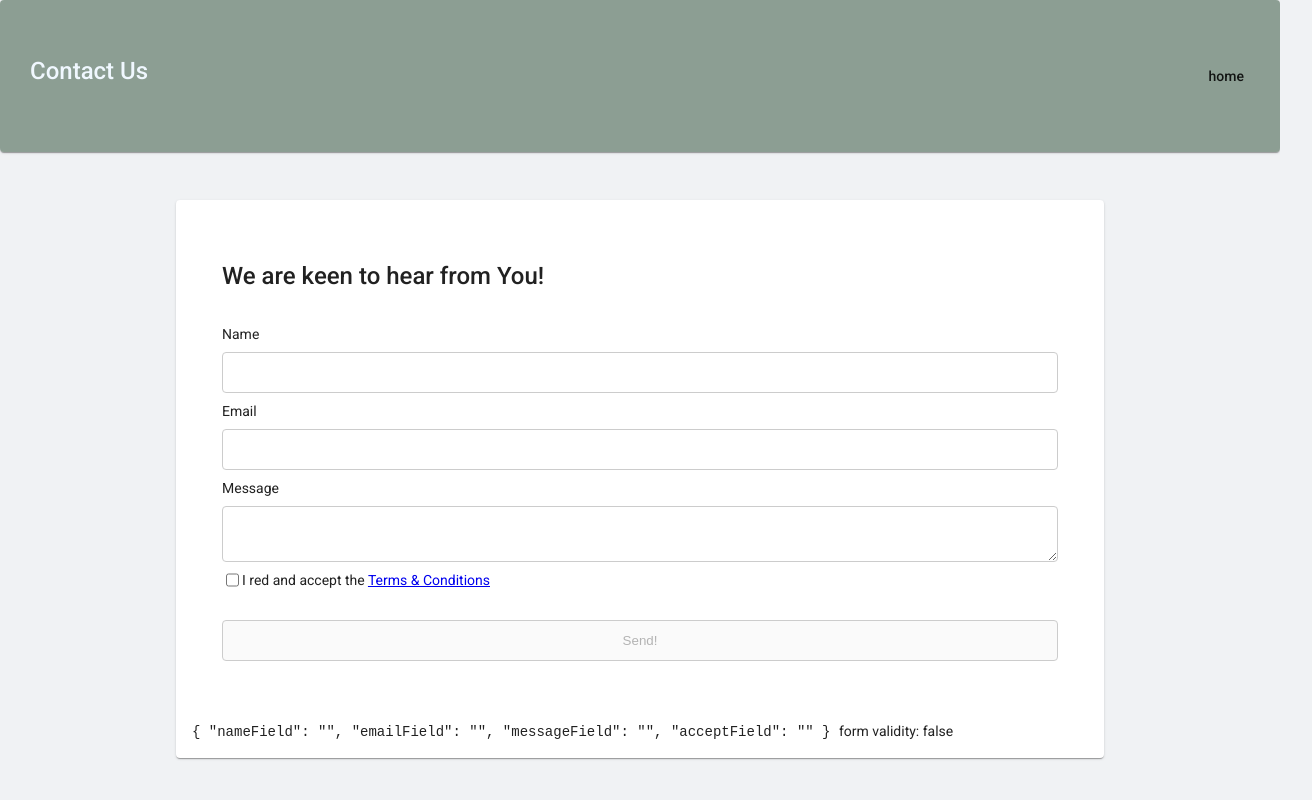
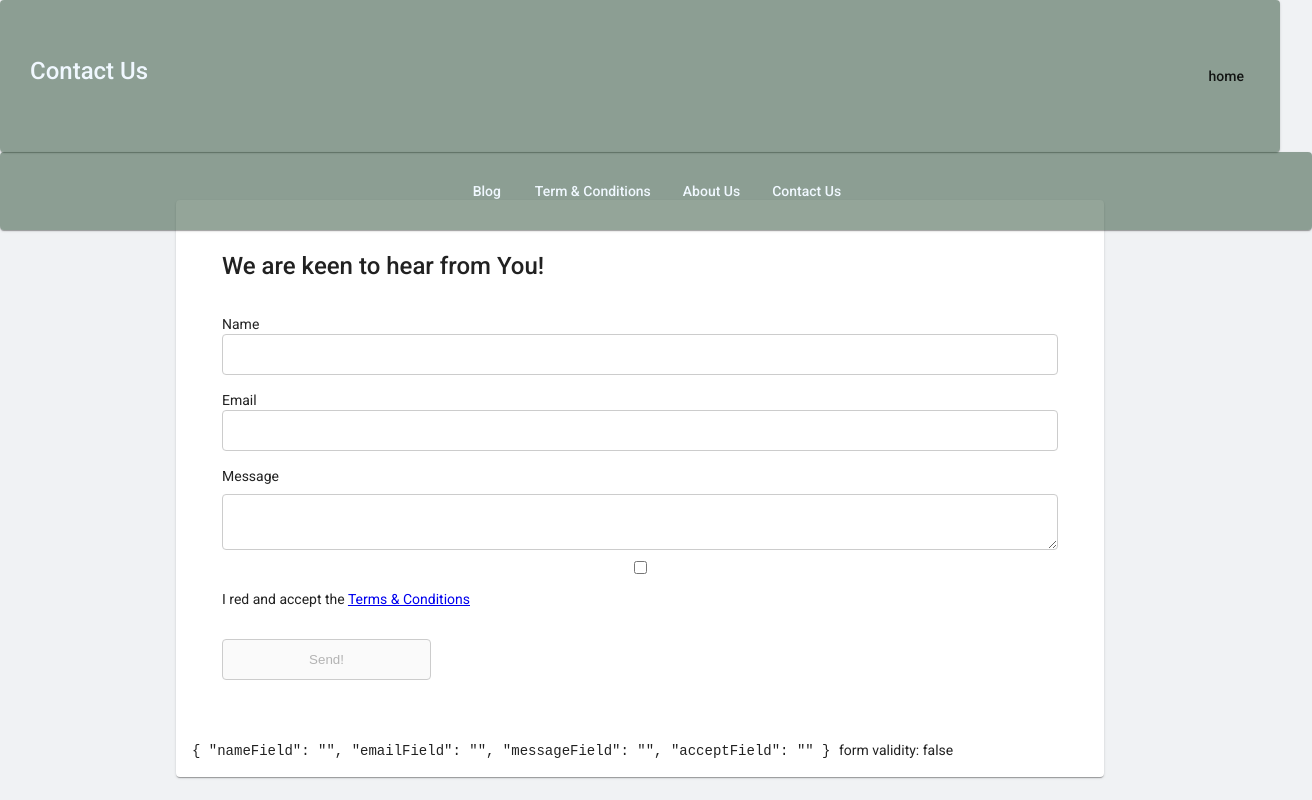
Before and after one commit to dtekla/SimpleBlog-with-Angular, an Angular app: page /contact in a window 1280 px wide. Shown: the whole page, 1312 px wide, since content can reach past the window. Built offline with nearby package versions, Linux system fonts and the light colour scheme.

Commit message:
editing page composition

```diff
--- a/src/app/app.component.css
+++ b/src/app/app.component.css
@@ -0,0 +1,3 @@
+router-outlet{
+  display: block;
+}
--- a/src/app/app.component.html
+++ b/src/app/app.component.html
@@ -1 +1,3 @@
+
 <router-outlet></router-outlet>
+<app-footer></app-footer>
--- a/src/app/app.module.ts
+++ b/src/app/app.module.ts
@@ -11,6 +11,7 @@ import { NotFoundComponent } from './not-found/not-found.component';
 import { ContactComponent } from './contact/contact.component';
 import {FormsModule} from "@angular/forms";
 import { PageComponent } from './page/page.component';
+import {FooterComponent} from "./footer/footer.component";
 
 
 
@@ -22,6 +23,7 @@ import { PageComponent } from './page/page.component';
     NotFoundComponent,
     ContactComponent,
     PageComponent,
+    FooterComponent
 
   ],
   imports: [
--- a/src/app/contact/contact.component.css
+++ b/src/app/contact/contact.component.css
@@ -35,31 +35,16 @@
 
 .submit-form{
   margin: auto 30px;
+  display: grid;
 }
 
 .contact-form__container mat-card-title {
-  padding: 50px 30px 30px;
+  padding: 40px 30px 30px;
 }
 
-mat-card form {
-  display: flex;
-  flex-wrap: wrap;
-}
-
-input[type=text]  {
-  width: 100%;
+input  {
   padding: 12px 20px;
-  margin: 8px 0;
-  display: inline-block;
-  border: 1px solid #ccc;
-  border-radius: 4px;
-  box-sizing: border-box;
-}
-input[type=email] {
-  width: 100%;
-  padding: 12px 20px;
-  margin: 8px 0;
-  display: inline-block;
+  margin-bottom: 15px;
   border: 1px solid #ccc;
   border-radius: 4px;
   box-sizing: border-box;
@@ -79,7 +64,7 @@ textarea {
   margin-top: 30px;
   margin-bottom: 60px;
   display: block;
-  width: 100%;
+  width: 25%;
   border: 1px solid #ccc;
   border-radius: 4px;
   box-sizing: border-box;
@@ -87,18 +72,16 @@ textarea {
 }
 
 .error {
-  color: red;
+  color: firebrick;
   font-size: 10px;
+  display: block;
+  width: 100%;
+  margin: -5px auto 0 0;
 }
 
 input[type=text].ng-invalid.ng-touched {
-  border: 1px solid red;
-  border-left: 5px solid red;
-  outline: 1px solid red;
-}
-input[type=text].ng-valid.ng-touched {
-  border: 1px solid lime;
-  border-left: 5px solid lime;
+  border: 1px solid firebrick;
+  outline: 1px solid firebrick;
 }
 
 .email-error{
--- a/src/app/contact/contact.component.html
+++ b/src/app/contact/contact.component.html
@@ -21,7 +21,7 @@
     <div class="error" *ngIf="nameField.invalid && !nameField.value && nameField.touched">
       Please fill your name!
     </div>
-    <div class="error" *ngIf="nameField.invalid && nameField.value.length < 5 && nameField.touched">
+    <div class="error" *ngIf="nameField.invalid && nameField.value.length < 6 && nameField.touched && nameField.value">
       Name should be at least 6 characters!
     </div>
 
--- a/src/app/footer/footer.component.css
+++ b/src/app/footer/footer.component.css
@@ -1,4 +1,7 @@
-@import url('https://fonts.googleapis.com/css2?family=Roboto:wght@300;500&display=swap');
+
+:host{
+  display: block;
+}
 
 mat-card {
   width: 100%;
@@ -9,7 +12,6 @@ mat-card {
 }
 
 .footer-btns {
-  font-family: 'Roboto', sans-serif;
   color: #F0F8FF;
   padding: 5px 10px;
   margin: 0 10px;
--- a/src/app/footer/footer.component.html
+++ b/src/app/footer/footer.component.html
@@ -1,3 +1,4 @@
+
   <mat-card>
     <mat-card-content class="footer-btns">
       <a mat-button class="blog-btn" routerLink="">Blog</a>
--- a/src/app/posts/blog/posts.component.html
+++ b/src/app/posts/blog/posts.component.html
@@ -12,5 +12,3 @@
 <mat-card class="noPosts-text" *ngIf="posts.length === 0 && errorMessage === ''">
   <p><span>Oops!</span> No posts yet :(</p>
 </mat-card>
-
-<app-footer></app-footer>
--- a/src/app/posts/post-detail/post-detail.component.css
+++ b/src/app/posts/post-detail/post-detail.component.css
@@ -1,4 +1,6 @@
-@import url('https://fonts.googleapis.com/css2?family=Roboto:wght@300;500&display=swap');
+:host{
+  display: block;
+}
 
 .detail-header {
   height: 15vh;
@@ -14,7 +16,6 @@
 }
 
 .detail-header mat-card-title {
-  font-family: 'Roboto', sans-serif;
   margin-bottom: 10px;
   color: #F0F8FF;
 }
--- a/src/app/posts/post-detail/post-detail.component.html
+++ b/src/app/posts/post-detail/post-detail.component.html
@@ -10,5 +10,3 @@
   <mat-card-title>{{post.title | ucfirst}}</mat-card-title>
   <mat-card-content>{{ post.body }}</mat-card-content>
 </mat-card>
-
-<app-footer></app-footer>
--- a/src/app/posts/posts.module.ts
+++ b/src/app/posts/posts.module.ts
@@ -11,7 +11,7 @@ import {HeaderComponent} from "../header/header.component";
 import {RouterModule} from "@angular/router";
 import {PostsService} from "./posts.service";
 import { UcfirstPipe } from './post-detail/ucfirst.pipe';
-import {FooterComponent} from "../footer/footer.component";
+
 
 
 @NgModule({
@@ -21,14 +21,13 @@ import {FooterComponent} from "../footer/footer.component";
     PostItemComponent,
     HeaderComponent,
     UcfirstPipe,
-    FooterComponent
+
   ],
   exports: [
     TruncatePipe,
     PostsComponent,
     HeaderComponent,
     UcfirstPipe,
-    FooterComponent,
   ],
   imports: [
     CommonModule,
--- a/src/styles.css
+++ b/src/styles.css
@@ -1,4 +1,6 @@
 /* You can add global styles to this file, and also import other style files */
+
+@import url('https://fonts.googleapis.com/css2?family=Roboto:wght@300;500&display=swap');
 
 html, body { height: 100%; }
 body {
```
Lines whose indentation alone changed are shown as unchanged.
